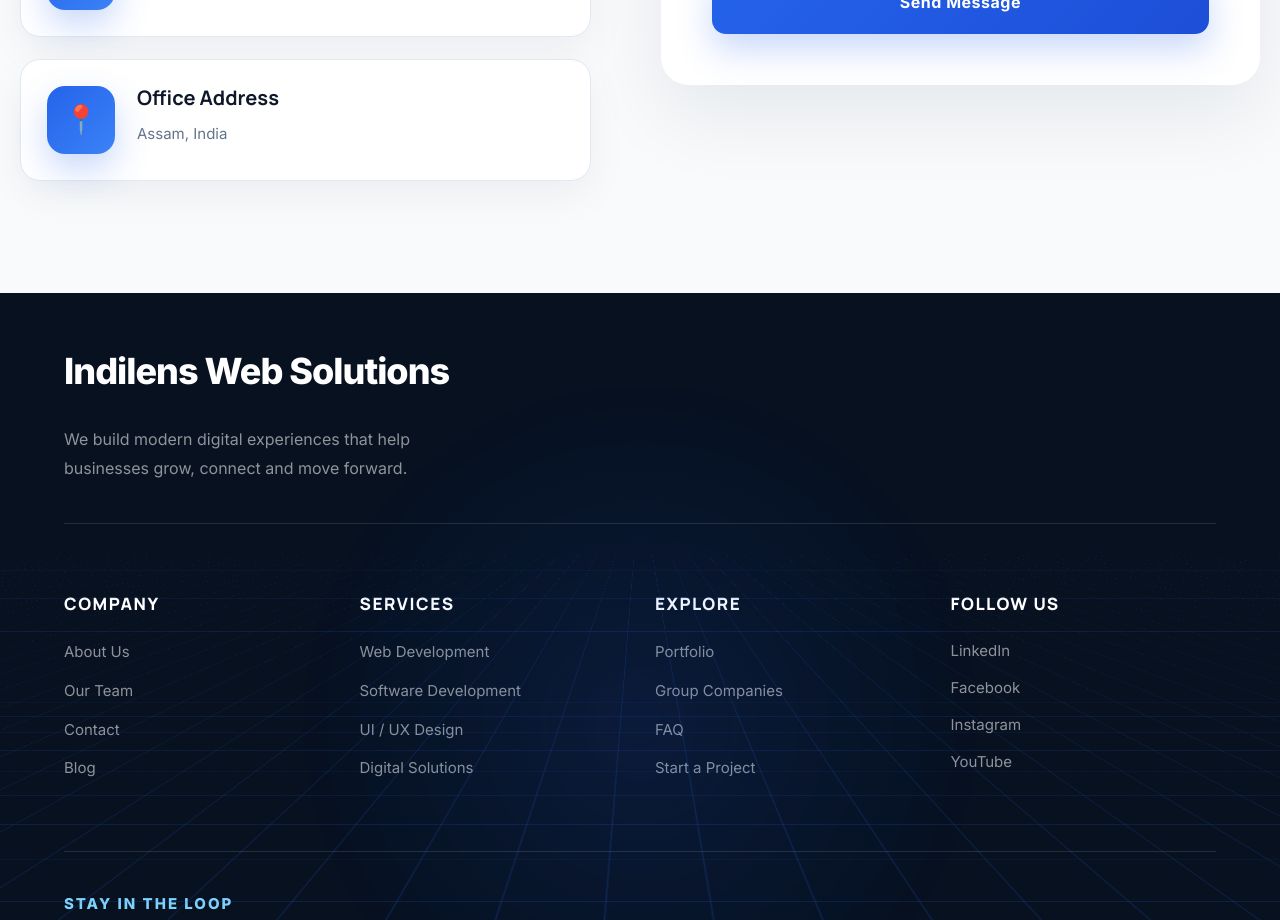
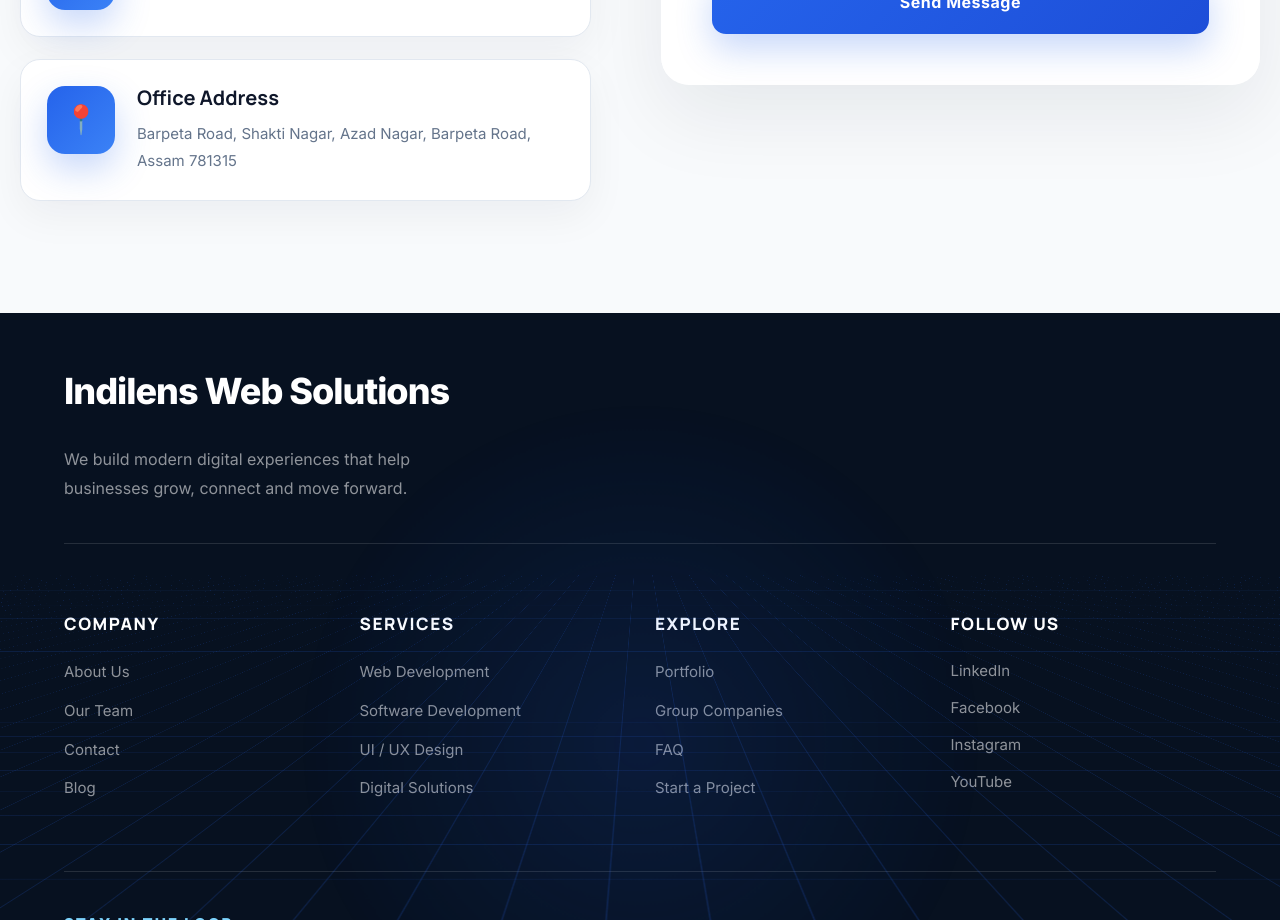
Before and after one commit to Rubul2024/indilens-website, a React (Vite) app in the folder client/: page /contact in a window 1280 px wide. Shown: the part 960-1880 px from the top of the page. Built offline with nearby package versions, Linux system fonts and the light colour scheme; no server answers.

Commit message:
Add Address

```diff
--- a/client/src/pages/Contact.jsx
+++ b/client/src/pages/Contact.jsx
@@ -197,7 +197,7 @@
                 <h3>Office Address</h3>
 
                 <p>
-                  Assam, India
+                  Barpeta Road, Shakti Nagar, Azad Nagar, Barpeta Road, Assam 781315
                 </p>
 
               </div>
```
